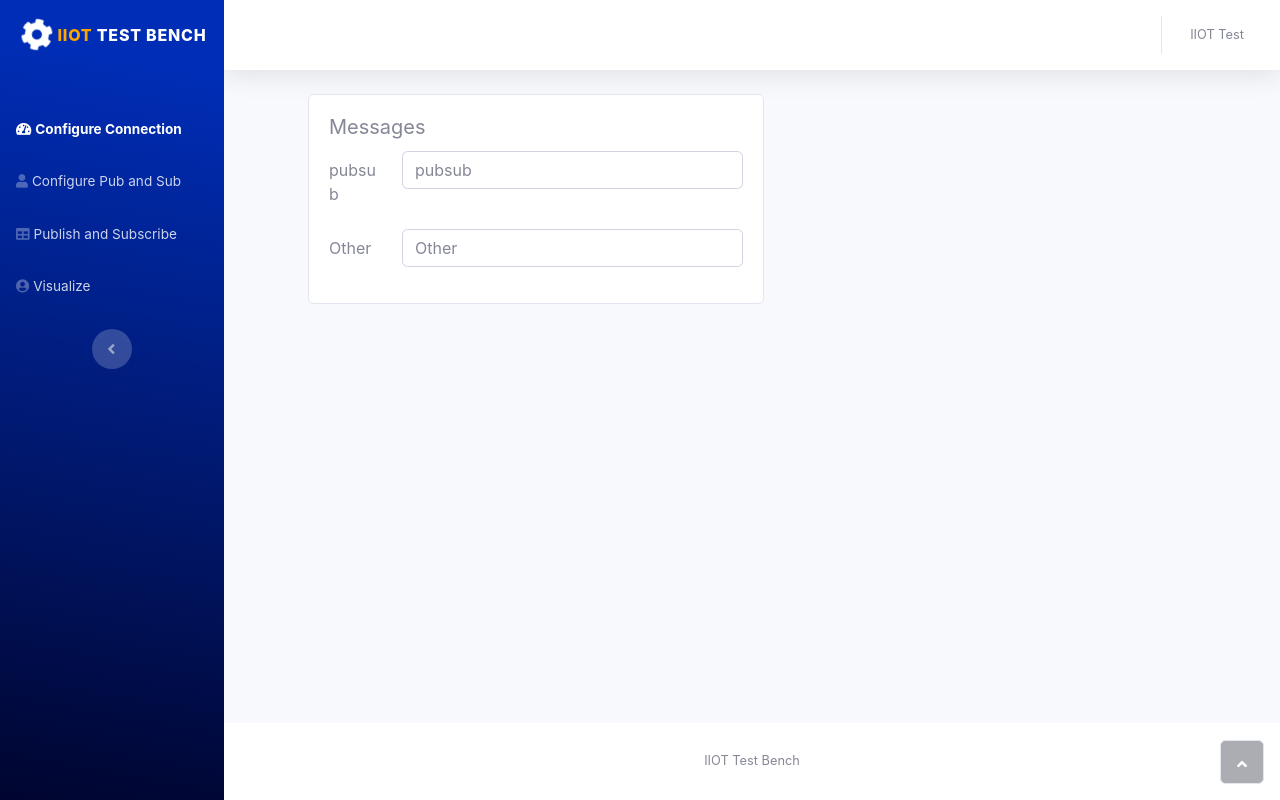
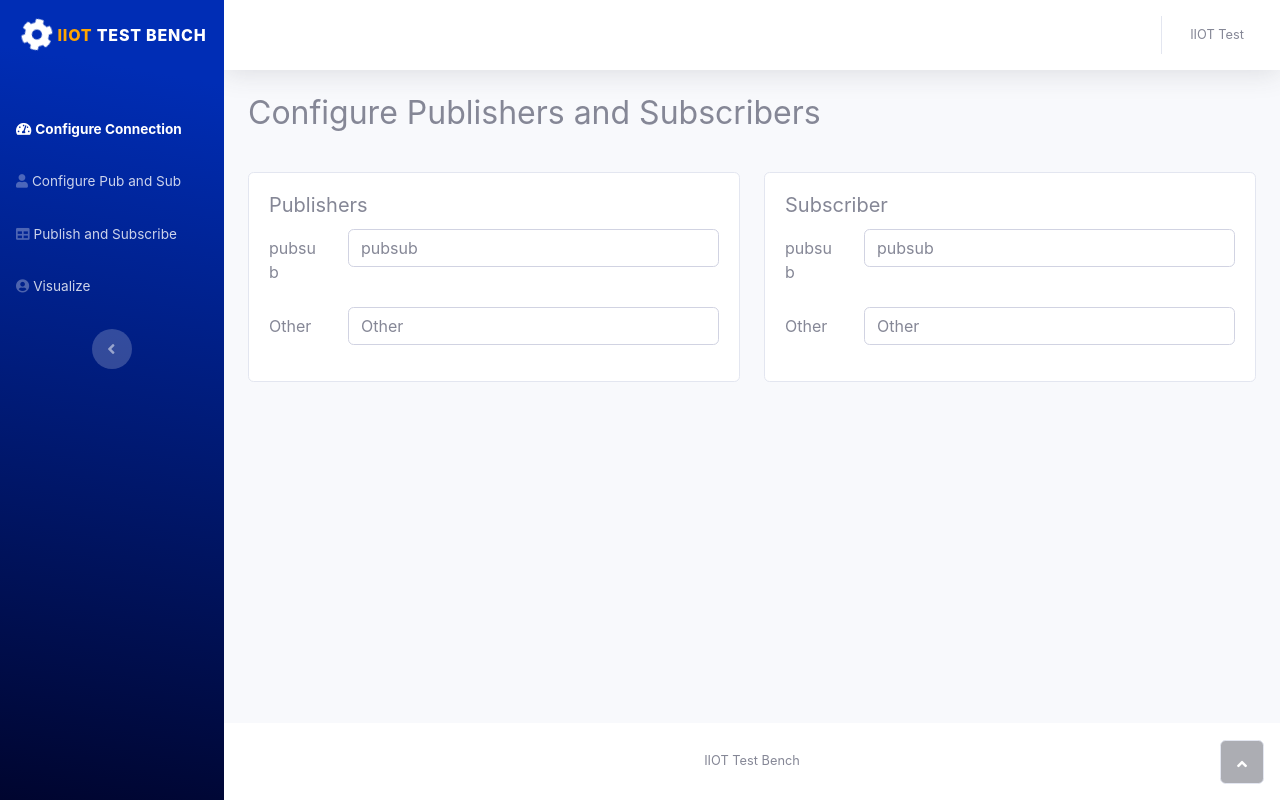
Before and after one commit to ManassehGit/IIOT-Test-Bench, a React (Create React App) app: page /configpubsub in a window 1280 px wide. Built offline with nearby package versions, Linux system fonts and the light colour scheme.

Commit message:
Add visualize component to routes

```diff
--- a/src/App.js
+++ b/src/App.js
@@ -4,17 +4,19 @@ import ConfigConn from './modules/Dashboard/ConfigureConnection/ConfigConn';
 import ConfigurePubSub from './modules/Dashboard/ConfigurePubSub/ConfigurePubSub';
 import DashBase from './modules/Dashboard/DashBase/DashBase';
 import PubAndSub from './modules/Dashboard/PublishAndSubscribe/PubAndSub';
+import Visualize from './modules/Dashboard/Visualize/Visualize';
 import IndexPage from './modules/IndexPage/IndexPage';
 
 function App() {
   return (
     <Router>
       <Routes>
-        <Route path="/" element={<IndexPage />}/>
+        <Route path="" element={<IndexPage />}/>
         <Route path="dash" element={<DashBase />}/>
         <Route path="configconn" element={<ConfigConn />}/>
         <Route path="configpubsub" element={<ConfigurePubSub />}/>
         <Route path="publishsubscribe" element={<PubAndSub />}/>
+        <Route path="visualize" element={<Visualize />}/>
 
       </Routes>
     </Router>
--- a/src/modules/Dashboard/ConnSettings/ConfigBroker.jsx
+++ b/src/modules/Dashboard/ConnSettings/ConfigBroker.jsx
@@ -6,8 +6,8 @@ const ConfigBroker = () => {
 
         <div className='m-4'>
         <div className='row my-5'>
-        <h2 className='col'>Configure Connection to Broker</h2>
-        <button type="button" class="btn btn-success col-2">Connected</button>
+        <h2 className='col'>Configure Connection</h2>
+        <button type="button" className="btn btn-success col-md-3 col-lg-2">Connected</button>
         </div>
         <form>
           <fieldset className='border p-2 my-2'>
@@ -39,8 +39,8 @@ const ConfigBroker = () => {
                 <div className="col-md-6" >
                 <label htmlFor="protocol" className="col col-form-label">Protocol</label>
                 <div className="col">
-                  <select class="form-select" aria-label="Select protocol">
-                  <option selected value="tcp">TCP</option>
+                  <select className="form-select" defaultValue={"TCP"} aria-label="Select protocol">
+                  <option value="tcp">TCP</option>
                   <option value="ssl">SSL</option>
                   </select>
                 </div>
@@ -72,9 +72,9 @@ const ConfigBroker = () => {
                 <div className="col-md-4" >
                 <label htmlFor="randomid" className="col col-form-label">Generate a client ID</label>
                 <div className="col">
-                <div class="form-check">
-                <input class="form-check-input" type="checkbox" value="" id="generateid" />
-                <label class="form-check-label" for="generateid">
+                <div className="form-check">
+                <input className="form-check-input" type="checkbox" value="" id="generateid" />
+                <label className="form-check-label" htmlFor="generateid">
                   Get an ID
                 </label>
               </div>
--- a/src/modules/Dashboard/ConnSettings/ConfigPubSub.jsx
+++ b/src/modules/Dashboard/ConnSettings/ConfigPubSub.jsx
@@ -3,11 +3,13 @@ import React from 'react'
 const ConfigPubSub = () => {
   return (
 
-    <div className='container m-4'>
-        <div class="col-sm-6 my-3">
+    <div className=''>
+        <h2 className='my-4'>Configure Publishers and Subscribers</h2>
+        <div className="row">
+        <div class="col-sm-6 col-md-6 my-3">
                 <div class="card">
                 <div class="card-body">
-                    <h5 class="card-title">Messages</h5>
+                    <h5 class="card-title">Publishers</h5>
                     <p class="card-text">
                         <form>
                             <div class="form-group row">
@@ -29,6 +31,31 @@ const ConfigPubSub = () => {
                 </div>
             </div>
 
+            <div class="col-sm-6 col-md-6 my-3">
+                <div class="card">
+                <div class="card-body">
+                    <h5 class="card-title">Subscriber</h5>
+                    <p class="card-text">
+                        <form>
+                            <div class="form-group row">
+                                <label for="pubsub" class="col-sm-2 col-form-label">pubsub</label>
+                                <div class="col-sm-10">
+                                <input type="text" class="form-control" id="pubsub" placeholder="pubsub" />
+                                </div>
+                            </div>
+                            <div class="form-group row mt-2">
+                                <label for="other" class="col-sm-2 col-form-label">Other</label>
+                                <div class="col-sm-10">
+                                <input type="text" class="form-control" id="other" placeholder="Other" />
+                                </div>
+                            </div>
+                    </form>
+
+                    </p>
+                </div>
+                </div>
+            </div>
+            </div>
         </div>
   )
 }
--- a/src/modules/Dashboard/Visualize/Visualize.jsx
+++ b/src/modules/Dashboard/Visualize/Visualize.jsx
@@ -1,8 +1,14 @@
 import React from 'react'
+import Graphs from '../ConnSettings/Graphs'
+import DashBase from '../DashBase/DashBase'
 
 const Visualize = () => {
   return (
-    <div>Visualize</div>
+    <div>
+        <DashBase>
+            <Graphs />
+        </DashBase>
+    </div>
   )
 }
 
```
